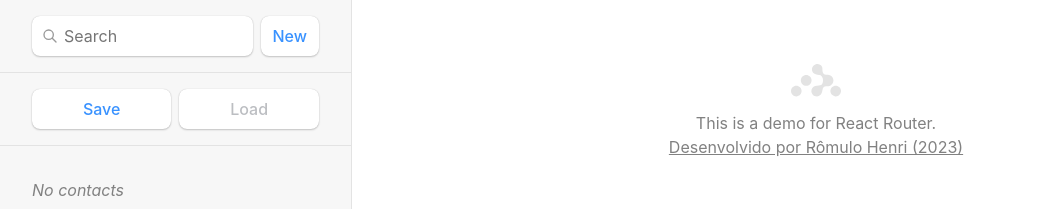
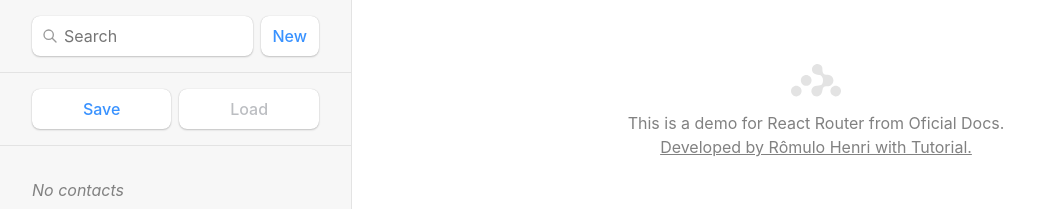
Before and after one commit to romhenri/catalog, a React (Vite) app: page / in a window 1280 px wide. Shown: the top 209 px of the page, without its empty margins (0-1062 px from the left). Built offline with nearby package versions, Linux system fonts and the light colour scheme.

Commit message:
improve: Download data

```diff
--- a/src/routes/index.jsx
+++ b/src/routes/index.jsx
@@ -1,11 +1,11 @@
 export default function Index() {
   return (
     <p id="zero-state">
-      This is a demo for React Router.
+      This is a demo for React Router from Oficial Docs.
       <br />
 
       <a href="https://www.linkedin.com/in/romulo-henri/" target="_blank">
-				Desenvolvido por Rômulo Henri (2023)
+				Developed by Rômulo Henri with Tutorial.
 			</a>
     </p>
   );
--- a/src/routes/root.jsx
+++ b/src/routes/root.jsx
@@ -26,23 +26,30 @@ export async function loader({ request }) {
 }
 
 async function saveJSON() {
+  // Pega o Objecto;
   let contacts = await localforage.getItem("contacts");
-  // console.log(contacts);
-
-  // const blob = new Blob([contacts], { type: 'application/json' })
-	// const url = URL.createObjectURL(blob)
-
-  // const blob = new Blob([contacts], { type: 'application/json' })
-
+  // Transforma Objeto em String;
   const jsonFormatted = JSON.stringify(contacts);
 
-  // console.log(url);
-  // console.log(blob);
   console.log(contacts);
 
+  // Transforma String em Arquivo Blob;
   const blob = new Blob([jsonFormatted], { type: "application/json" });
 
-  saveAs(blob, 'catalogData')
+  const date = getDateFormatted()
+
+  saveAs(blob, 'contactsData(' + date + ').json')
+}
+
+function getDateFormatted() {
+  var date = new Date();
+  var day = String(date.getDate()).padStart(2, '0');
+  var month = String(date.getMonth() + 1).padStart(2, '0');
+  var year = date.getFullYear();
+  var dateFormatted = day + '.' + month + '.' + year;
+  console.log(dateFormatted);
+
+  return dateFormatted
 }
 
 export default function Root() {
```
